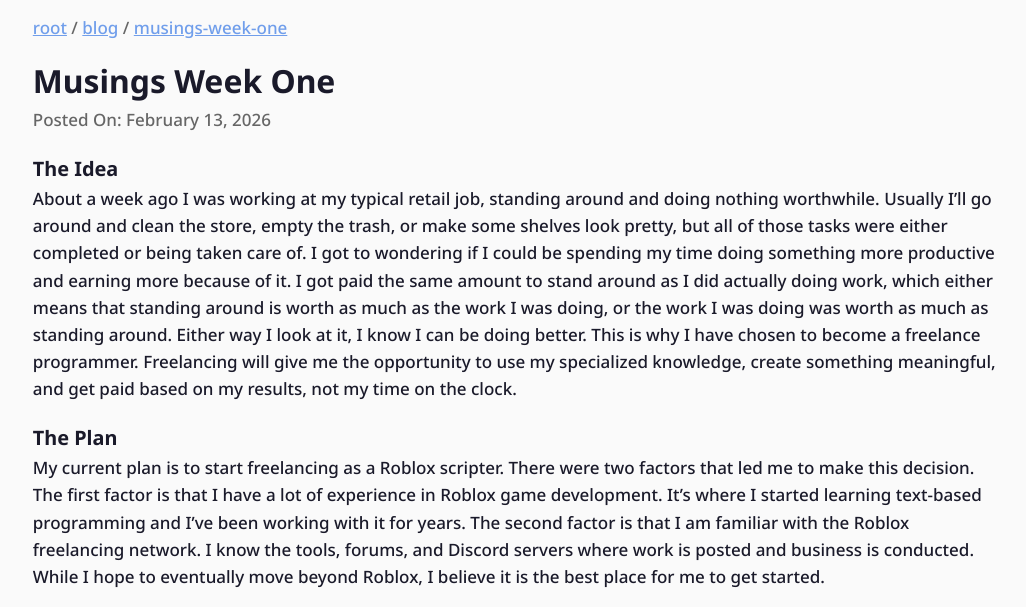
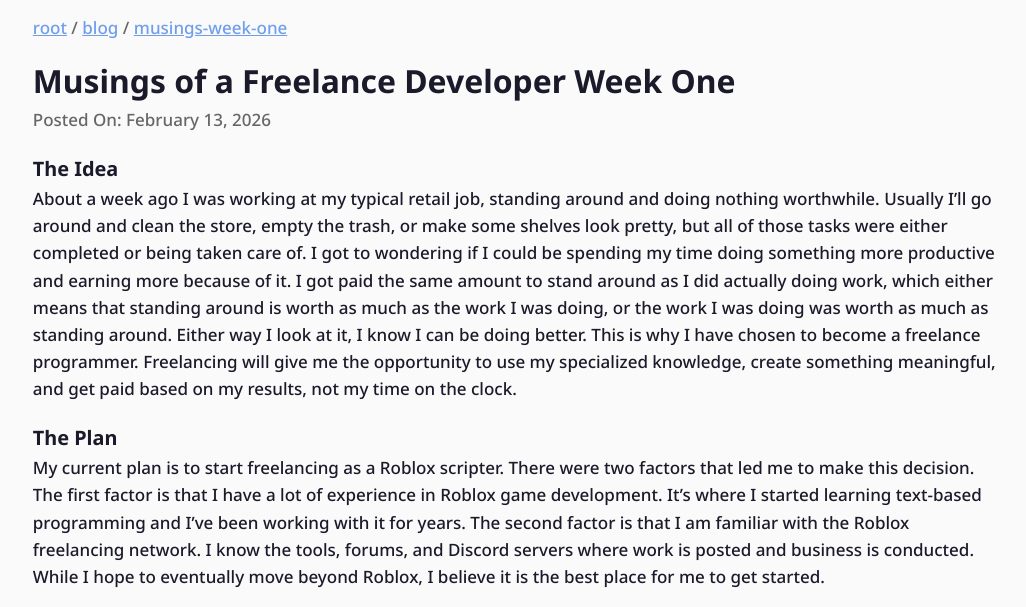
Before and after one commit to Roman-Stanuch/protato.dev, an Eleventy site: page src/blog/musings-week-one/index.md in a window 1280 px wide. Shown: the part 186-793 px from the top of the page, without its empty margins (121-1147 px from the left). Built offline with nearby package versions, Linux system fonts and the light colour scheme; Eleventy itself is replaced by a stand-in of ours; files that its build step writes are made by us from their sources.

Commit message:
Update title for Musings Week One post

```diff
--- a/src/blog/musings-week-one/index.md
+++ b/src/blog/musings-week-one/index.md
@@ -1,5 +1,5 @@
 ---
-title: "Musings Week One"
+title: "Musings of a Freelance Developer Week One"
 pathtitle: musings-week-one
 layout: layouts/post.njk
 ---
```
